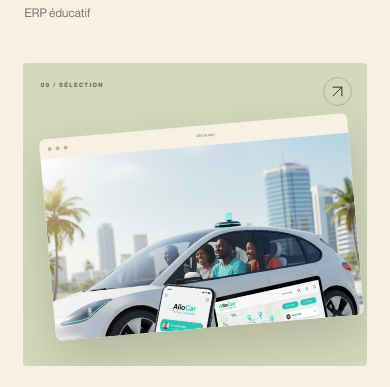
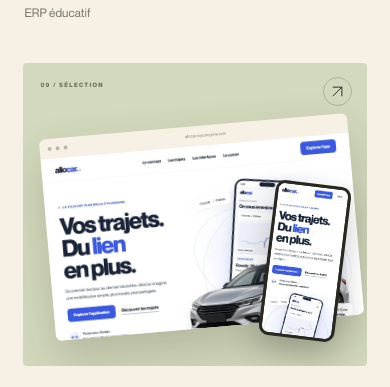
Before and after one commit to EdOneApp/portfolio, a Next.js app: page /work in a window 390 px wide. Shown: the part 3960-4347 px from the top of the page. Built offline with nearby package versions, Linux system fonts and the light colour scheme.

Commit message:
Showcase AlloCar with live site, web and mobile captures

```diff
--- a/src/components/agency/LivePreview.tsx
+++ b/src/components/agency/LivePreview.tsx
@@ -14,6 +14,7 @@ const available = [
   "timestrackers",
   "ma-resie",
   "pandatree",
+  "allocar",
   "brvm-analytics",
 ];
 export default function LivePreview({ project: p }: { project: Project }) {
--- a/src/data/content.ts
+++ b/src/data/content.ts
@@ -356,10 +356,12 @@ export const projects: Project[] = [
     title: "AlloCar",
     category: "Mobilité & covoiturage",
     description:
-      "Plateforme pensée pour les contraintes locales : connectivité variable, paiements mobiles, itinéraires informels. Backend Flask, application Flutter et interface Angular, géolocalisation temps réel.",
-    tags: ["Flask", "Angular", "Flutter"],
-    link: "https://allocar.app",
-    image: "/images/proj_allocar.jpg",
+      "Une expérience de mobilité pensée pour Abidjan : interfaces passager et conducteur, tableau de bord web, carte interactive et trois tracés routiers réels. La vitrine Next.js met en scène le projet Flutter, Angular et Flask avec un GIF original et une démonstration de trajets aux données fictives.",
+    tags: ["Next.js", "Flutter", "Angular", "Flask", "Leaflet"],
+    link: "https://allocar.myoctogone.com/",
+    linkLabel: "Explorer AlloCar",
+    image: "/images/allocar-web.webp",
+    mobileImage: "/images/allocar-mobile.webp",
   },
   {
     slug: "sportif-africa",
```
Also changed, not shown: public/images/allocar-mobile.webp (added), public/images/allocar-web.webp (added).
